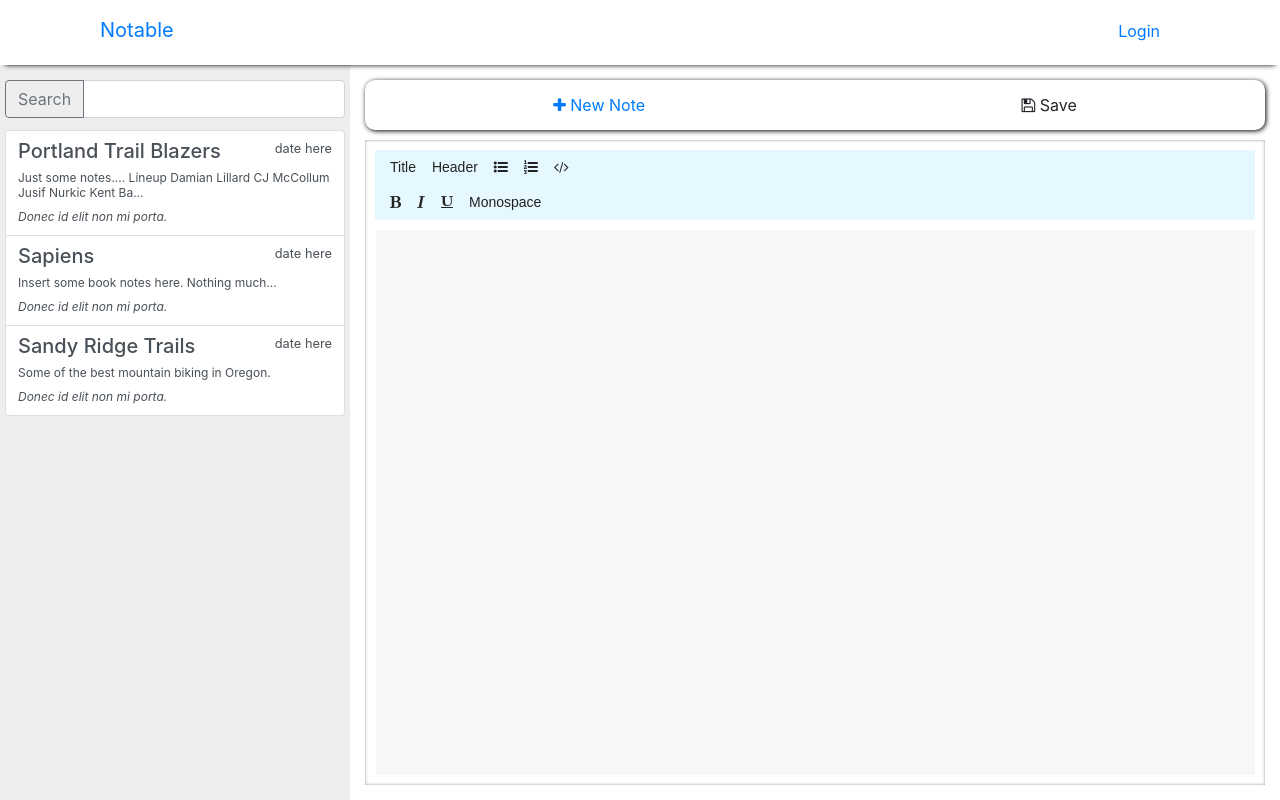
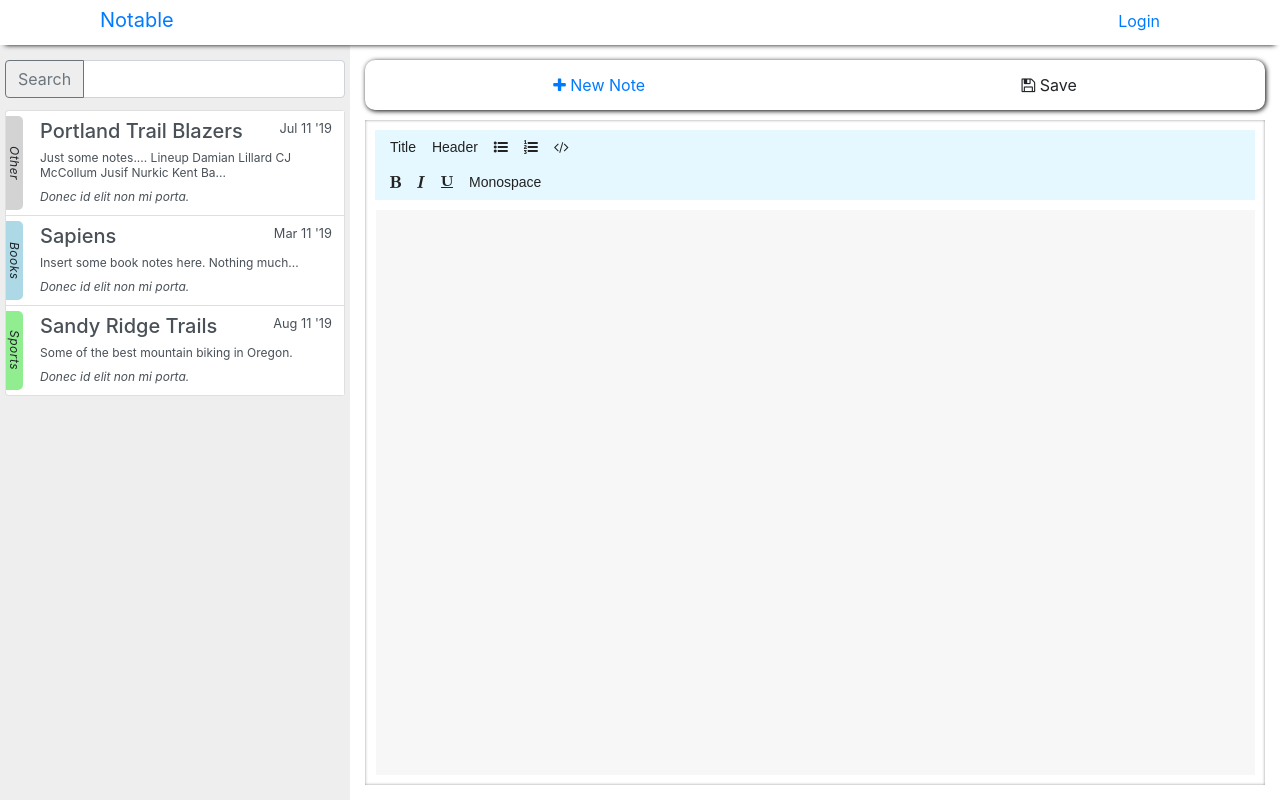
Before and after one commit to austinlords/notable, a React (Create React App) app: page /notes in a window 1280 px wide. Built offline with nearby package versions, Linux system fonts and the light colour scheme.

Commit message:
work on NotesPreview pane

```diff
--- a/src/components/Notes.jsx
+++ b/src/components/Notes.jsx
@@ -66,6 +66,14 @@ class Notes extends Component {
 
     function generateTitle() {
       let h1 = currentEditorContent.blocks.find(n => n.type === "header-one");
+      if (h1 && h1.text.length > 24) {
+        h1.text =
+          h1.text
+            .split("")
+            .slice(0, 23)
+            .join("") + "...";
+      }
+
       return h1 ? h1.text : "(no title)";
     }
 
--- a/src/components/NotesPreview.jsx
+++ b/src/components/NotesPreview.jsx
@@ -1,5 +1,6 @@
 import React from "react";
 import { Link } from "react-router-dom";
+import moment from "moment";
 
 /*function shortContent(content) {
   if (content.length < 75) return content;
@@ -29,24 +30,58 @@ const NotesPreview = ({ allNotes }) => {
     fontStyle: "italic"
   };
 
+  const collectionStyle = {
+    margin: "5px 5px 5px 0px",
+    borderRadius: "0 5px 5px 0",
+    writingMode: "vertical-rl",
+    textAlign: "center",
+    fontSize: "12px",
+    letterSpacing: "0.5px",
+    fontStyle: "italic"
+  };
+
+  const individualNotes = {
+    display: "grid",
+    gridTemplateColumns: "22px auto",
+    width: "100%",
+    padding: "0",
+    backgroundColor: "white"
+  };
+
   return (
     <div className="list-group preview-section">
       {allNotes &&
-        allNotes.map(p => {
+        allNotes.map(n => {
           return (
-            <Link
-              key={p._id}
-              to={`/notes/${p._id}`}
-              style={listItemStyle}
-              className="list-group-item list-group-item-action"
+            <div
+              className="list-group-item"
+              style={individualNotes}
+              key={n._id}
             >
-              <div className="d-flex w-100 justify-content-between">
-                <h5 className="mb-1">{p.title}</h5>
-                <small>date here</small>
+              <div
+                style={{
+                  ...collectionStyle,
+                  backgroundColor: n.collection.color
+                }}
+              >
+                {n.collection.name}
               </div>
-              <p style={previewStyle}>{p.preview}</p>
-              <small style={tagsStyle}>Donec id elit non mi porta.</small>
-            </Link>
+              <Link
+                key={n._id}
+                to={`/notes/${n._id}`}
+                style={listItemStyle}
+                className="list-group-item-action"
+              >
+                <div>
+                  <div className="d-flex w-100 justify-content-between">
+                    <h5 className="mb-1">{n.title}</h5>
+                    <small>{moment(n.updated).format("MMM D 'YY")}</small>
+                  </div>
+                  <p style={previewStyle}>{n.preview}</p>
+                  <small style={tagsStyle}>Donec id elit non mi porta.</small>
+                </div>
+              </Link>
+            </div>
           );
         })}
     </div>
--- a/src/components/SideBar.jsx
+++ b/src/components/SideBar.jsx
@@ -1,5 +1,4 @@
 import React from "react";
-import NotesFilter from "./NotesFilter";
 import NotesPreview from "./NotesPreview";
 import NotesSearch from "./NotesSearch";
 
--- a/src/css/App.css
+++ b/src/css/App.css
@@ -1,11 +1,15 @@
 :root {
-  --navbar-height: 65px;
+  --navbar-height: 45px;
 }
 
 .app-background {
   background: rgba(50, 50, 50, 0.2);
   margin: var(--navbar-height) 0 0 0;
   width: auto;
+}
+
+.navbar-brand {
+  padding-top: 0px !important;
 }
 
 .app-navbar {
@@ -18,7 +22,7 @@
   box-shadow: 0px 5px 5px -5px black;
   z-index: 1000;
   display: flex;
-  padding: 10px 100px;
+  padding: 5px 100px;
   align-items: baseline;
   justify-content: space-between;
 }
--- a/src/services/fakePostsService.js
+++ b/src/services/fakePostsService.js
@@ -97,10 +97,8 @@ export const notes = [
     preview:
       "Just some notes....  Lineup Damian Lillard CJ McCollum Jusif Nurkic Kent Ba...",
     tags: ["Portland", "Sports", "Basketball"],
-    collection: { name: "", color: "" },
-    updated: new Date(
-      "Thu Aug 26 2019 20:35:42 GMT-0700 (Pacific Daylight Time)"
-    )
+    collection: { name: "Other", color: "lightgrey" },
+    updated: "2019-07-11T04:05:42.426Z"
   },
   {
     _id: "yh533g54yh5335y4gs4",
@@ -130,10 +128,8 @@ export const notes = [
     },
     preview: "Insert some book notes here. Nothing much...",
     tags: ["Books", "History"],
-    collection: { name: "Books", color: "blue" },
-    updated: new Date(
-      "Thu Aug 21 2019 20:35:42 GMT-0700 (Pacific Daylight Time)"
-    )
+    collection: { name: "Books", color: "lightblue" },
+    updated: "2019-03-11T04:05:42.426Z"
   },
   {
     _id: "thtrjsbehrytu5667s5335y",
@@ -163,10 +159,8 @@ export const notes = [
     },
     preview: "Some of the best mountain biking in Oregon.",
     tags: ["Portland", "Mountain Biking"],
-    collection: { name: "Places", color: "purple" },
-    updated: new Date(
-      "Thu Aug 29 2019 20:35:42 GMT-0700 (Pacific Daylight Time)"
-    )
+    collection: { name: "Sports", color: "lightgreen" },
+    updated: "2019-08-11T04:05:42.426Z"
   }
 ];
 
```
